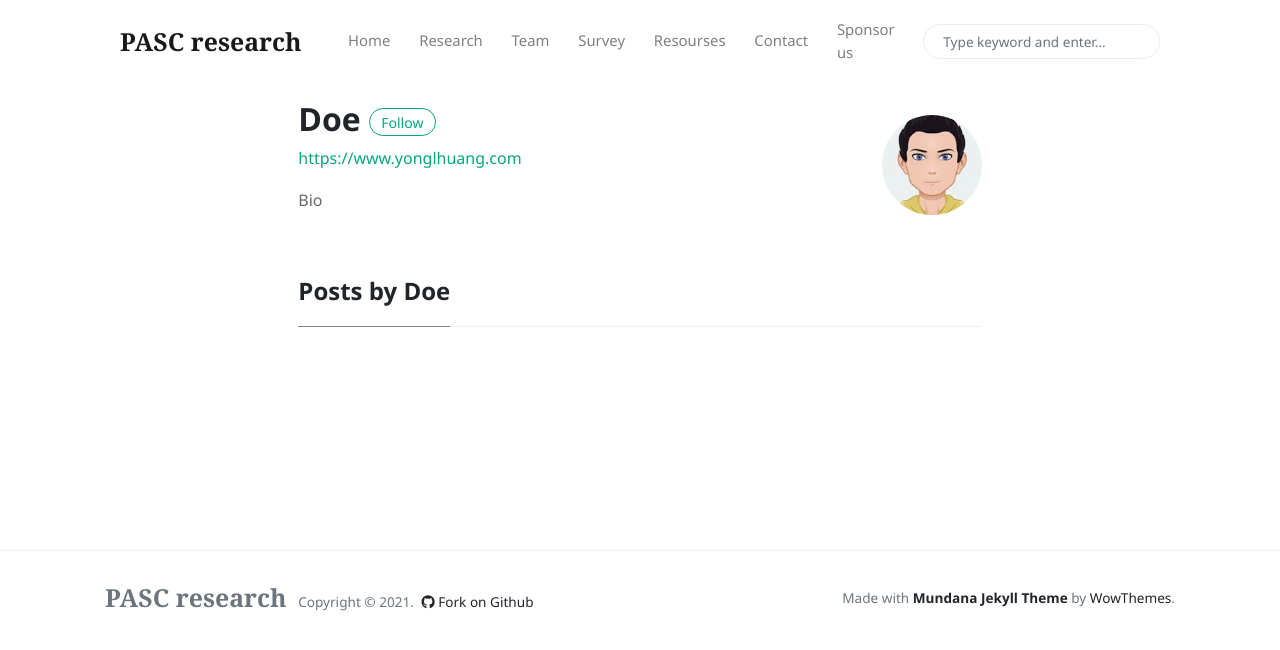
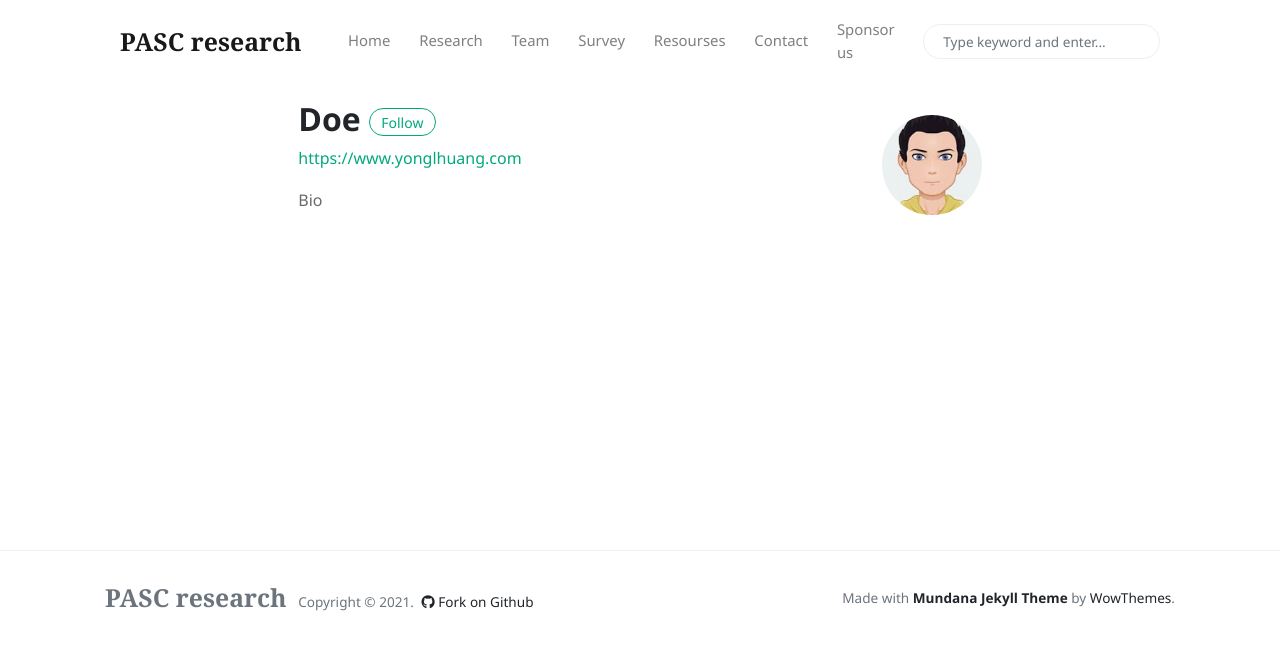
Before and after one commit to pasc-research/pasc-research.github.io, a Jekyll site: the page built from _pages/author-doe.html, in a window 1280 px wide. Shown: the top 650 px of the page. Built offline with Jekyll 4.4.1, drawn with Linux system fonts in a browser that asks for light colours; nearby versions of some CDN libraries.

```diff
--- a/_pages/author-doe.html
+++ b/_pages/author-doe.html
@@ -16,11 +16,7 @@
                 <img alt="{{ site.authors.yong.name }}" src="{{site.baseurl}}/{{ site.authors.yong.avatar }}" class="rounded-circle" height="100" width="100">
             </div>
         </div>
-        <h4 class="font-weight-bold spanborder"><span>Posts by {{page.title}}</span></h4>
-            {% assign posts = site.posts | where:"author","sal" %}
-            {% for post in posts %}
-            {% include main-loop-card.html %}
-            {% endfor %}
+
     </div>
 </div>
 </div>
```
